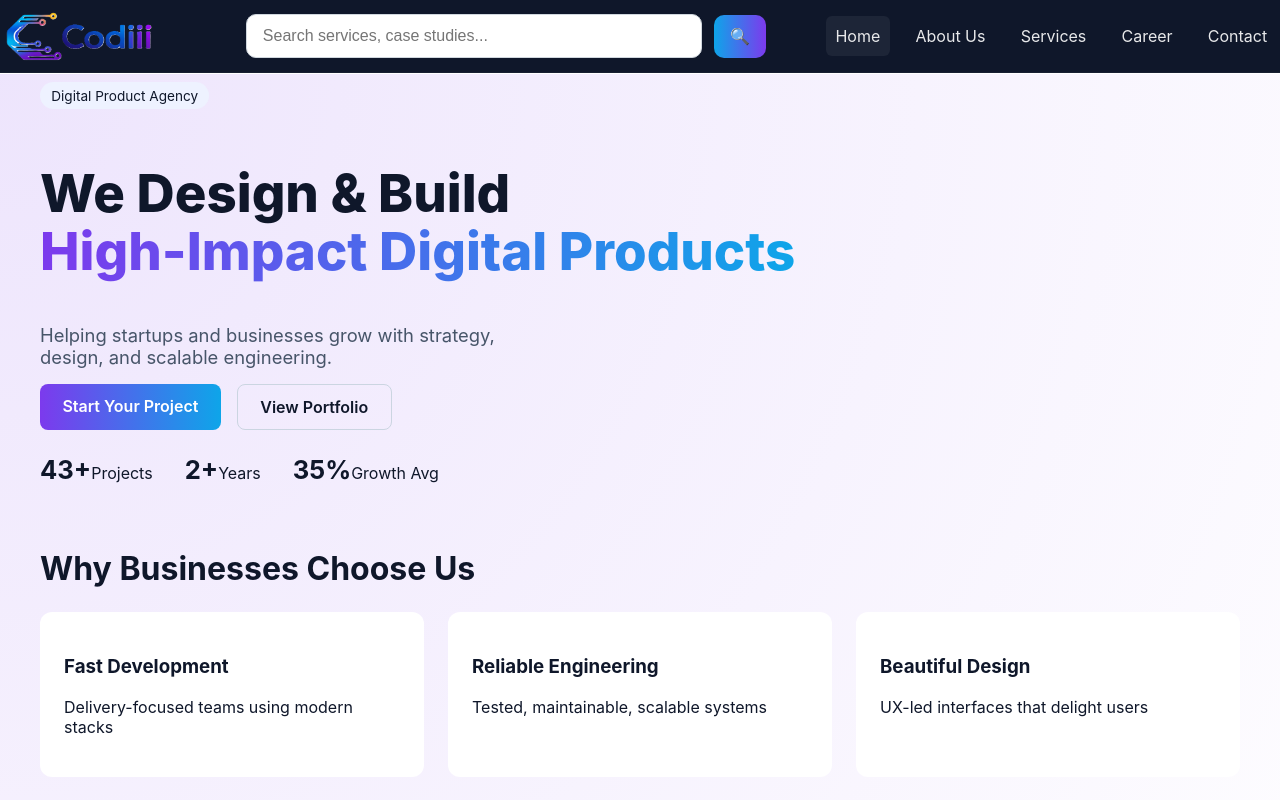
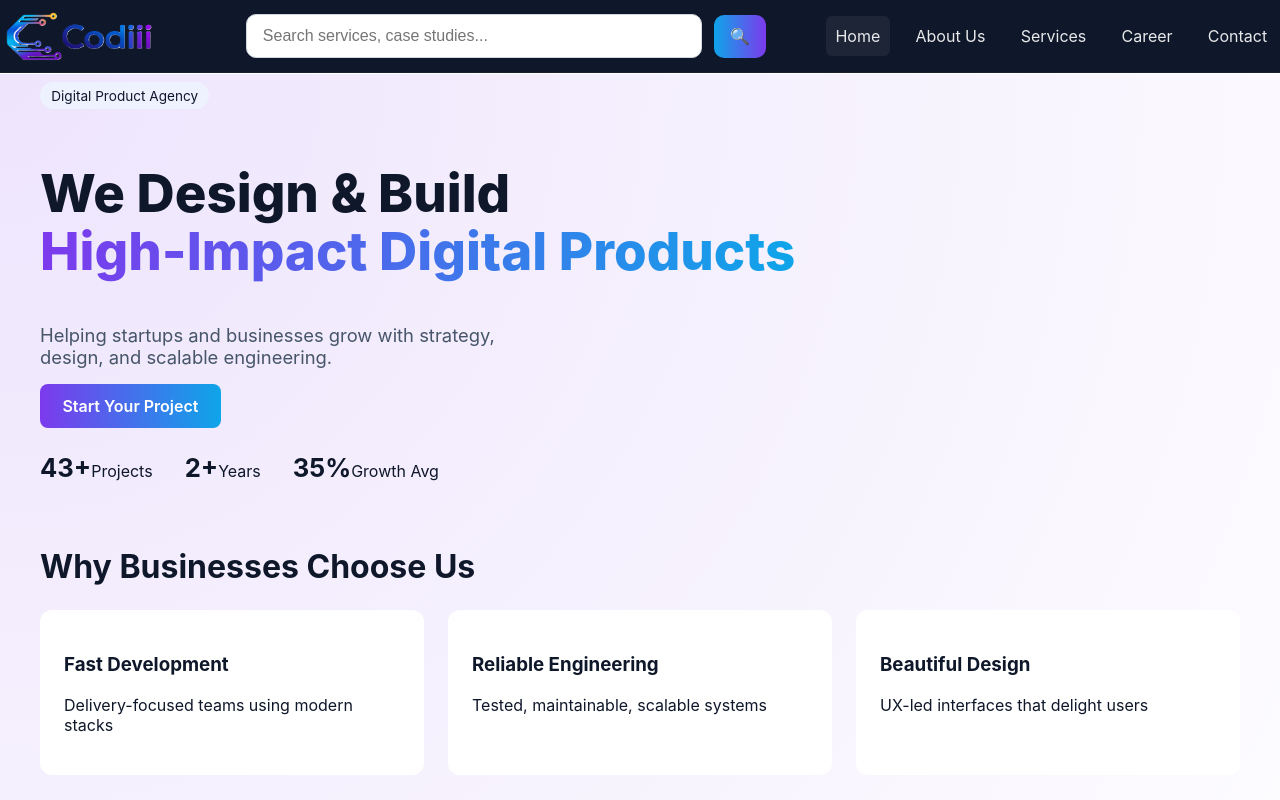
Before and after one commit to gopalbadgujar/CodiiiTech, an Angular app: page / in a window 1280 px wide. Shown: the top 800 px of the page. Built offline with nearby package versions, Linux system fonts and the light colour scheme.

Commit message:
Codiii-Part1-Version 1.01

```diff
--- a/src/app/pages/home/home.component.html
+++ b/src/app/pages/home/home.component.html
@@ -17,7 +17,7 @@
 
         <div class="hero-actions">
           <a routerLink="/services" class="btn primary">Start Your Project</a>
-          <a routerLink="/portfolio" class="btn ghost">View Portfolio</a>
+          <!-- <a routerLink="/portfolio" class="btn ghost">View Portfolio</a> -->
         </div>
 
         <div class="hero-stats">
```
